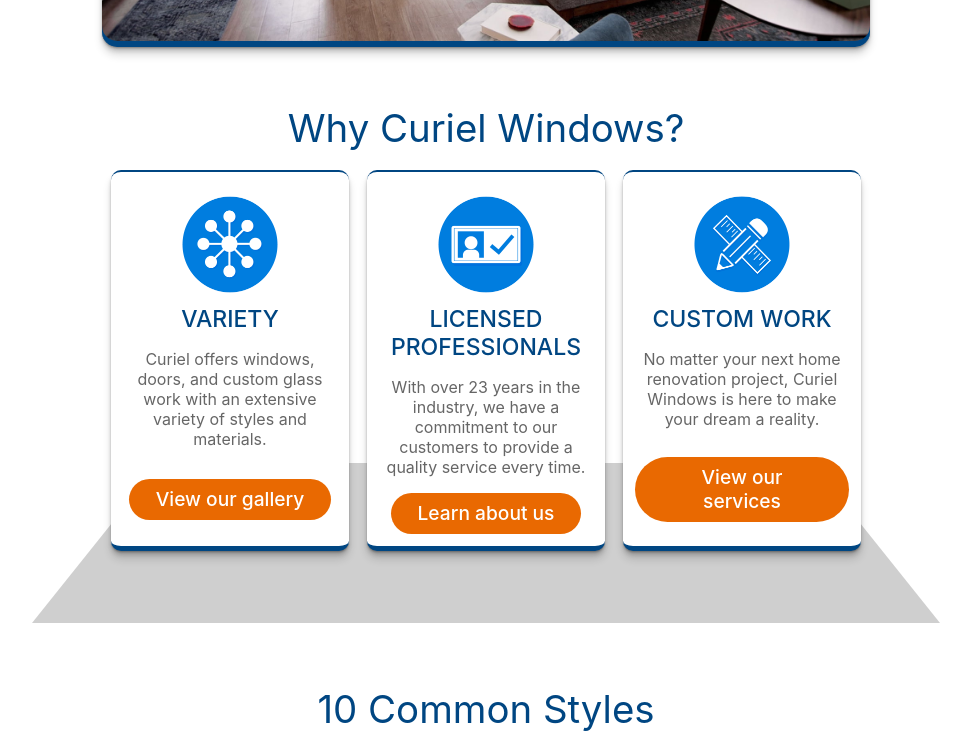
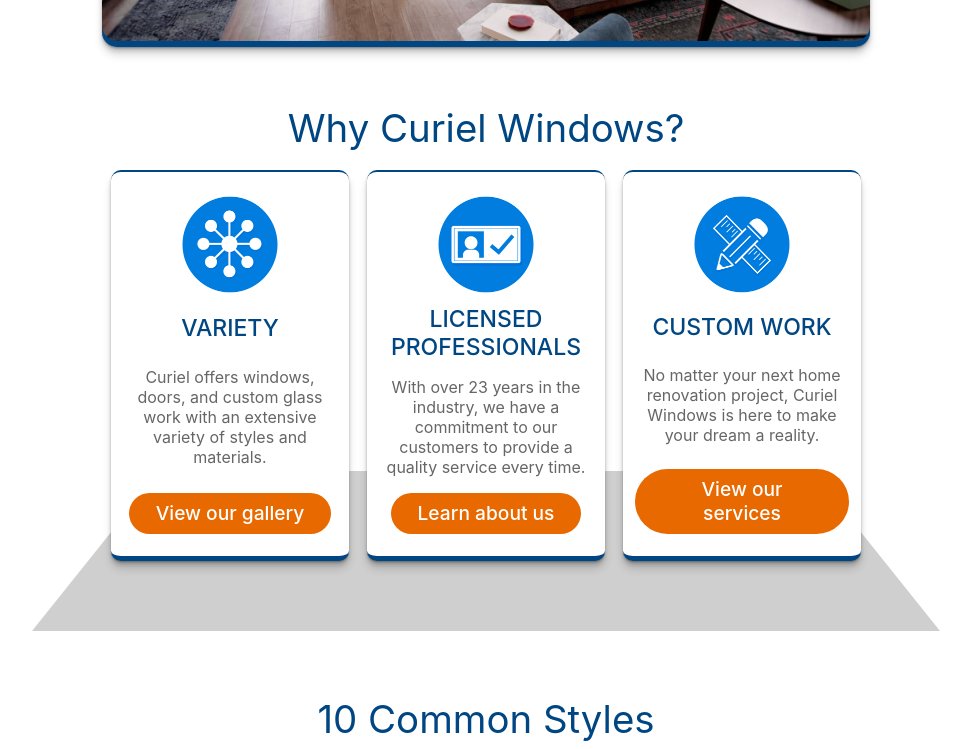
Before and after one commit to JacobMarq/stained-glass-cw, a React (Create React App) app: page / in a window 1280 px wide. Shown: the part 509-1258 px from the top of the page, without its empty margins (154-1125 px from the left). Built offline with nearby package versions, Linux system fonts and the light colour scheme.

Commit message:
Fix Link Button Text

```diff
--- a/src/components/Home/CardDeck/CardDeck.css
+++ b/src/components/Home/CardDeck/CardDeck.css
@@ -97,11 +97,12 @@
     text-align: center;
 }
 .card-btn {
-    display: inline-block;
-    align-items: center;
+    display: flex;
+    justify-content: center;
+    text-align: center;
     font-weight: 500;
-    margin: auto;
     padding: 4%;
+    flex-direction: row;
     padding-left: 12.5%;
     padding-right: 12.5%;
     border-radius: 50px;
```
